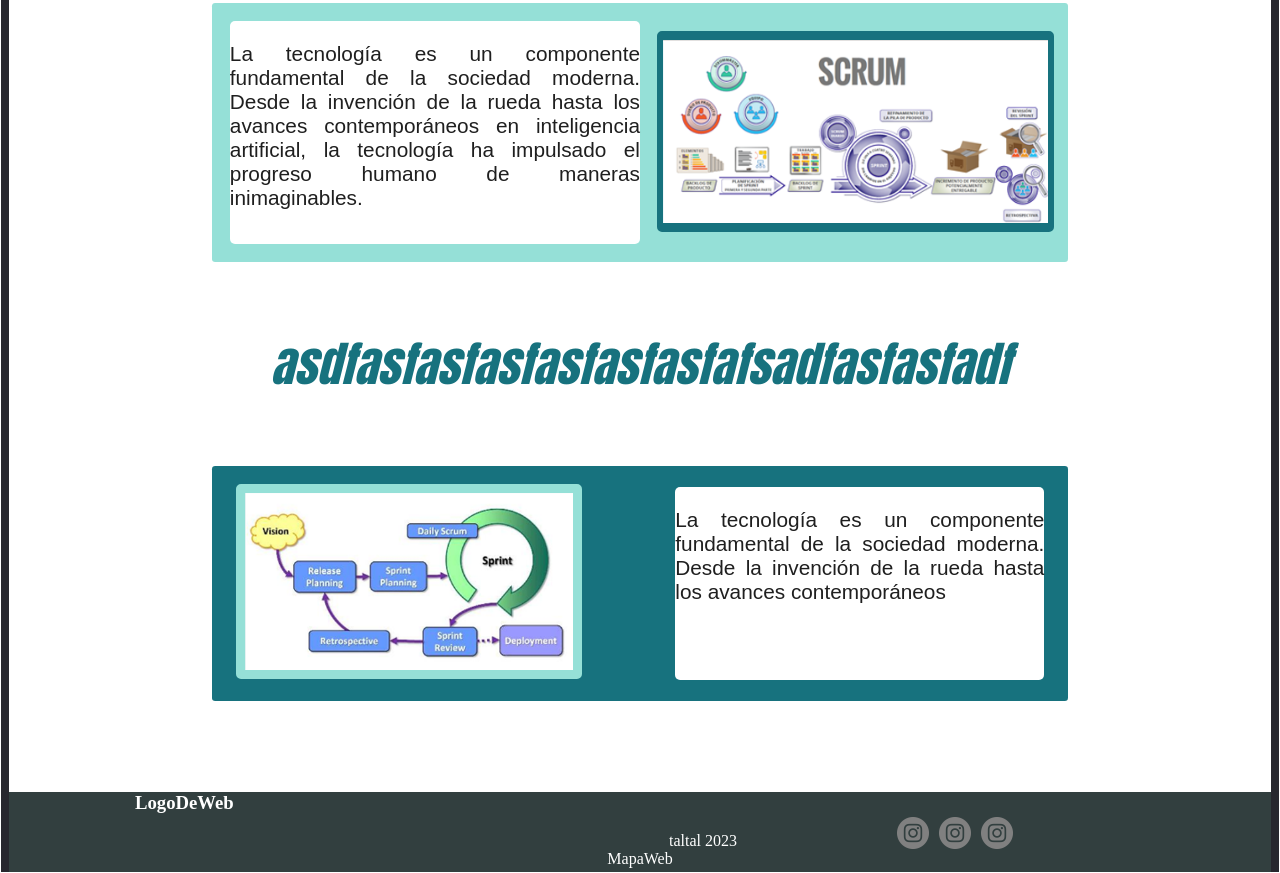
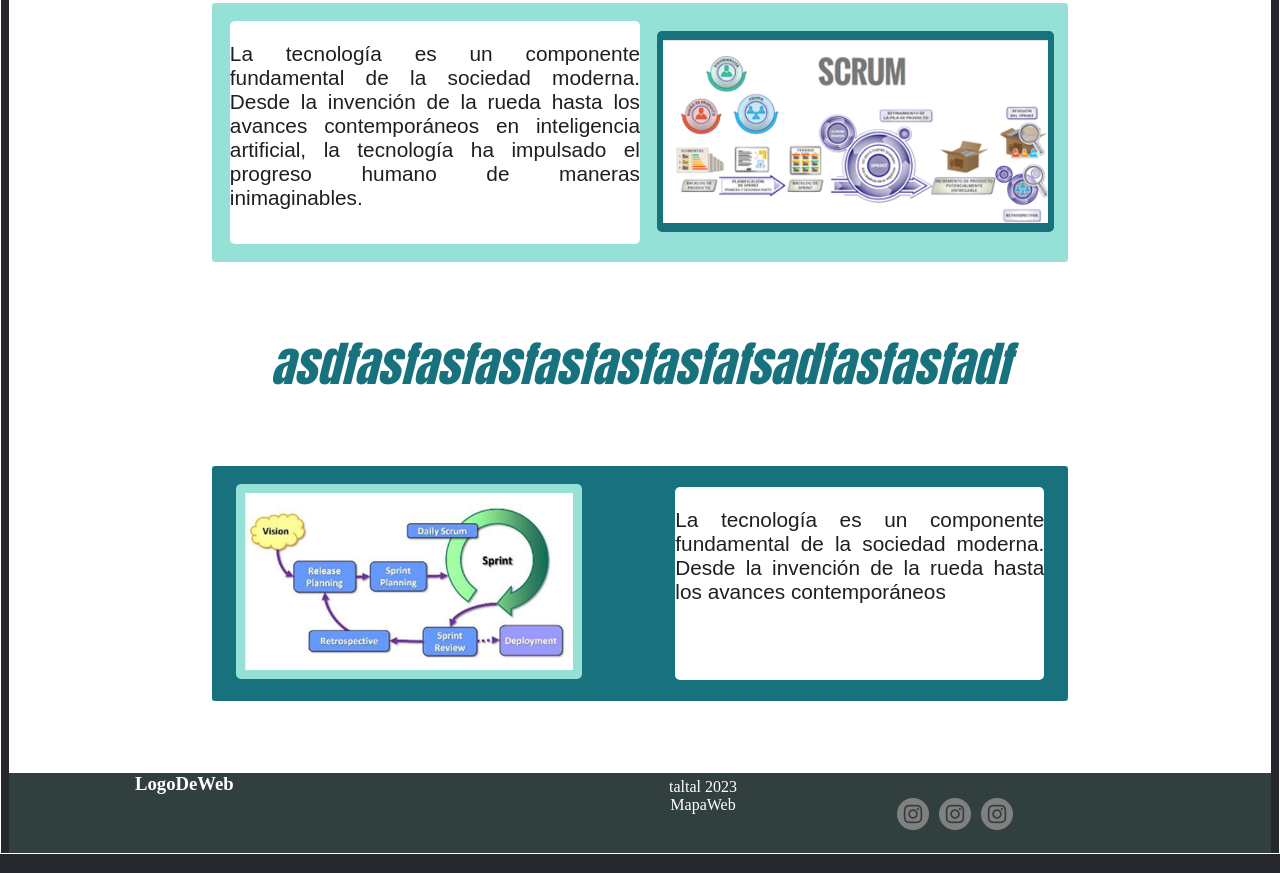
Before and after one commit to tefkat1521/Interfaces_David, a plain HTML site: page CSS/prácticaCSS/practica.html in a window 1280 px wide. Shown: the part 504-1377 px from the top of the page. Drawn offline with Linux system fonts and the light colour scheme.

Commit message:
Add files via upload

```diff
--- a/CSS/prácticaCSS/estilo.css
+++ b/CSS/prácticaCSS/estilo.css
@@ -20,6 +20,9 @@ html{
         position:relative;
         left: 70%;
         filter: contrast(20%);
+    }
+    div.RS img:hover{
+        filter: contrast(120%);
     }
 
 
@@ -267,13 +270,7 @@ html{
         height: 5em;
         position: static;
     }
-    div#final h3{
-        color: rgb(255, 255, 255);
 
-
-
-
-    }
     div.RS2 img{
         width: 32px;
         max-height: 32px;
@@ -284,10 +281,23 @@ html{
         filter: contrast(0%);
         top: 20px;
     }
-    div#final p{
+    div.RS2 img:hover{
+        filter: contrast(100%);
+    }
+    div#final h3{
         color: rgb(255, 255, 255);
-        text-align: center;
+        position:static;
+        display: block;
+        height: 5px;
         margin: 0%;
         padding: 0%;
 
     }
+    div#final p{
+        color: rgb(255, 255, 255);
+        margin: 0%;
+        padding: 0%;
+        position:relative;
+        text-align: center;
+
+    }
--- a/CSS/prácticaCSS/practica.html
+++ b/CSS/prácticaCSS/practica.html
@@ -86,8 +86,9 @@
                     </div>
 
                     <h3>LogoDeWeb</h3>
-                    <p>taltal 2023</p>
-                    <p>MapaWeb</p>
+
+                    <p>taltal 2023
+                    <br>MapaWeb</br>
 
 
 
```
